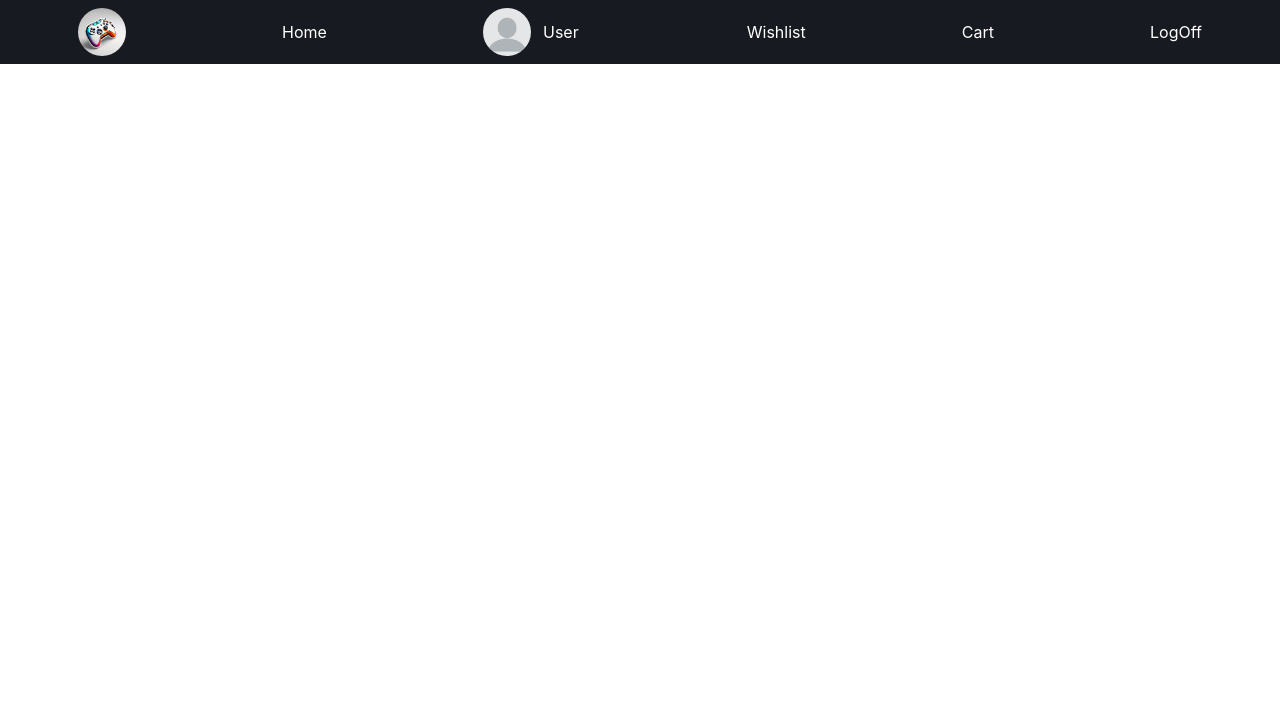
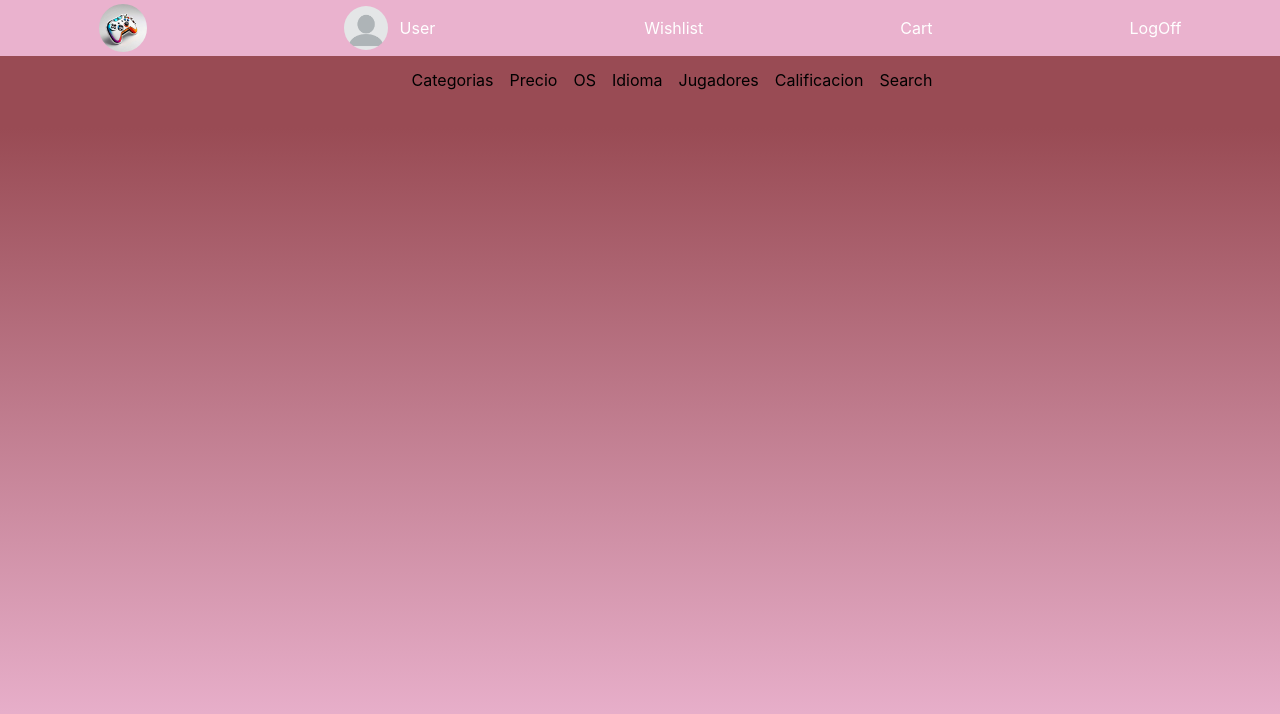
Before and after one commit to cristianvictorkim/videogameMarketplace, a React (Create React App) app in the folder steam/: page / in a window 1280 px wide. Shown: the top 714 px of the page. Built offline with nearby package versions, Linux system fonts and the light colour scheme.

Commit message:
Avances en categories y navbar

```diff
--- a/steam/src/App.js
+++ b/steam/src/App.js
@@ -1,17 +1,14 @@
 import Navbar from "./components/Navbar";
+import Categories from "./components/Categories";
 
 function App() {
-  return <div className="bg-[#1b2838]">
+  return <div className="gradient h-screen">
     {/* Navbar */}
     <Navbar/>
     {/* Categories */}
-    {/* Recommended */}
-    {/* SpecialOffers */}
-    {/* Browse */}
-    {/* Footer */}
-
-
-
+    <Categories/>
+    {/* Your selection */}
+    {/* Featured selection */}
     </div>;
 }
 export default App;
--- /dev/null
+++ b/steam/src/components/Categories.js
@@ -0,0 +1,34 @@
+import React from 'react';
+
+
+const Categories = () => {
+    return(
+        <div className="my-3 mx-[42rem] bg-[white] ">
+            <ul className='flex items-center justify-center space-x-4'>
+                <li className=''>
+                    <p>Categorias</p>
+                </li>
+                <li className=''>
+                    <p>Precio</p>
+                </li>
+                <li className=''>
+                    <p>OS</p>
+                </li>
+                <li className=''>
+                    <p>Idioma</p>
+                </li>
+                <li className=''>
+                    <p>Jugadores</p>
+                </li>
+                <li className=''>
+                    <p>Calificacion</p>
+                </li>
+                <li className=''>
+                    <p>Search</p>
+                </li>
+            </ul>
+        </div>
+    );
+};
+
+export default Categories;
--- a/steam/src/components/Navbar.js
+++ b/steam/src/components/Navbar.js
@@ -5,15 +5,12 @@ import pfp from "../assets/pfp.png";
 
 const Navbar = () => {
     return(
-    <div className='bg-[#171a21] flex items-center justify-around py-2 text-white' >
+    <div className='bg-[#EAB2CE] flex items-center justify-around text-white py-1' >
         <div className='logo'>
-            <img src={logo} alt='asd' className='w-12 h-12 rounded-full' />
-        </div>
-        <div className='home'>
-            Home
+            <img src={logo} alt='.' className='w-12 h-12 rounded-full' />
         </div>
         <div className='flex items-center'>
-            <img src={pfp} className='w-12 h-12 rounded-full'/>
+            <img src={pfp} alt="." className='w-11 h-11 rounded-full'/>
             <div className='px-3'>
                 User
             </div>
@@ -27,7 +24,6 @@ const Navbar = () => {
         <div className='logoff'>
             LogOff
         </div>
-
     </div>
     );
 };
--- a/steam/src/index.css
+++ b/steam/src/index.css
@@ -9,7 +9,12 @@ body {
   -webkit-font-smoothing: antialiased;
   -moz-osx-font-smoothing: grayscale;
 }
-
+.gradient{
+background: rgb(234,178,206);
+background: linear-gradient(
+  0deg, rgba(234,178,206,1) 8%,
+  rgba(153,75,84,1) 84%);
+}
 code {
   font-family: source-code-pro, Menlo, Monaco, Consolas, 'Courier New',
     monospace;
```
